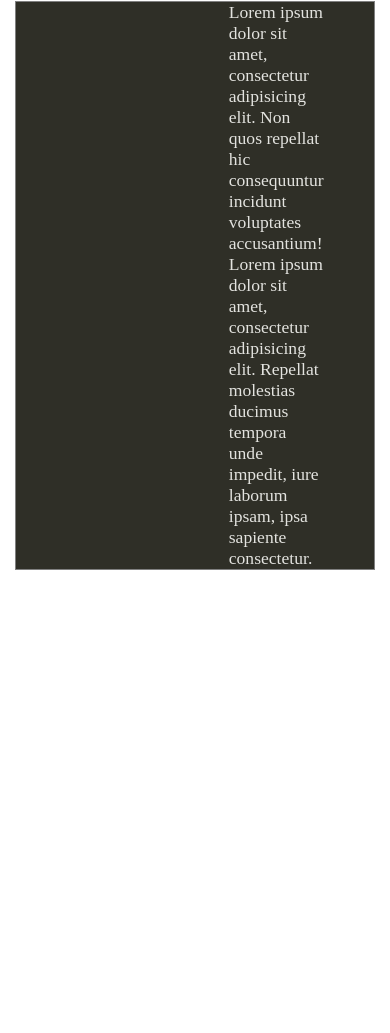
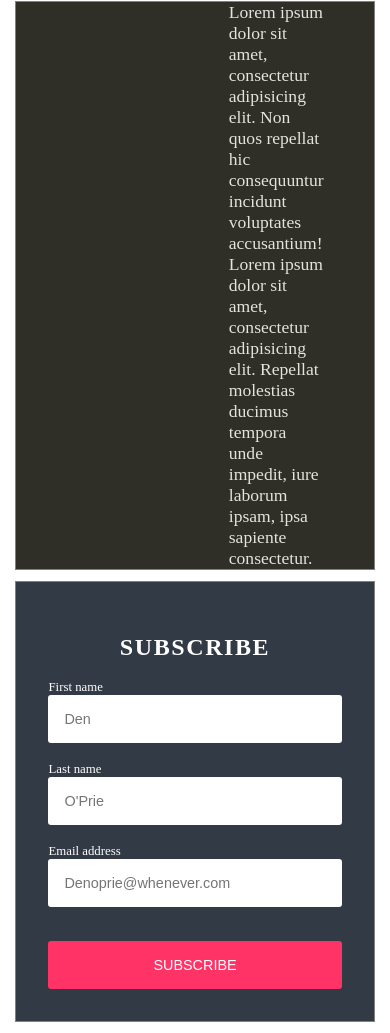
Before and after one commit to deniolp/myGrids, a plain HTML site: page index.html in a window 390 px wide. Shown: the part 1282-2315 px from the top of the page. Before the commit the page ends 1863 px from the top, so only its background shows below. Drawn offline with Linux system fonts and the light colour scheme.

Commit message:
Implementation flexible grids without media queries by using auto-fit feature

```diff
--- a/index.html
+++ b/index.html
@@ -38,6 +38,29 @@
   <div class="container grid4">
     <div class="child">Lorem ipsum dolor sit amet, consectetur adipisicing elit. Non quos repellat hic consequuntur incidunt voluptates accusantium! Lorem ipsum dolor sit amet, consectetur adipisicing elit. Repellat molestias ducimus tempora unde impedit, iure laborum ipsam, ipsa sapiente consectetur.</div>
   </div>
+  <div class="container">
+    <div class="subscribe-form">
+      <h2 class="heading">Subscribe</h2>
+        <div class="grid grid--auto-sizing">
+          <div class="grid__item">
+            <label for="firstName">First name</label>
+            <input id="firstName" placeholder="Den" class="input" type="text" />
+          </div>
+          <div class="grid__item">
+            <label for="lastName">Last name</label>
+            <input id="lastName" placeholder="O'Prie" class="input" type="text" />
+          </div>
+          <div class="grid__item">
+            <label for="email">Email address</label>
+            <input id="email" placeholder="Denoprie@whenever.com" class="input" type="text" />
+          </div>
+          <div class="grid__item">
+            <label class="hidden">Button</label>
+            <button type="button" class="button">Subscribe</button>
+          </div>
+        </div>
+    </div>
+  </div>
 
 </body>
 </html>
--- a/style.css
+++ b/style.css
@@ -105,3 +105,62 @@ article {
   font-size: 1.1em;
   padding: 0 50px;
 }
+
+.grid {
+  display: grid;
+}
+
+.subscribe-form {
+  background: #323a45;
+  padding: 2rem;
+}
+
+.heading {
+  color: #fff;
+  font-size: 1.5rem;
+  font-weight: 700;
+  letter-spacing: 0.1rem;
+  margin-bottom: 1rem;
+  text-align: center;
+  text-transform: uppercase;
+}
+
+.grid--auto-sizing {
+  grid-template-columns: repeat(auto-fit, minmax(200px, 1fr));
+  grid-gap: 1rem;
+}
+
+.input {
+  border: none;
+  border-radius: 3px;
+  display: block;
+  font-size: 0.9rem;
+  font-weight: 300;
+  padding: 1rem;
+  width: 100%;
+}
+
+label {
+  color: #fff;
+  margin-bottom: 0.5rem;
+  font-weight: 300;
+  font-size: 0.8rem;
+}
+
+.button {
+  background: none;
+  background-color: #ff3366;
+  border: none;
+  border-radius: 3px;
+  color: #fff;
+  cursor: pointer;
+  font-size: 0.9rem;
+  margin-top: auto;
+  padding: 1rem;
+  text-transform: uppercase;
+  width: 100%;
+}
+
+.hidden {
+  opacity: 0;
+}
```
